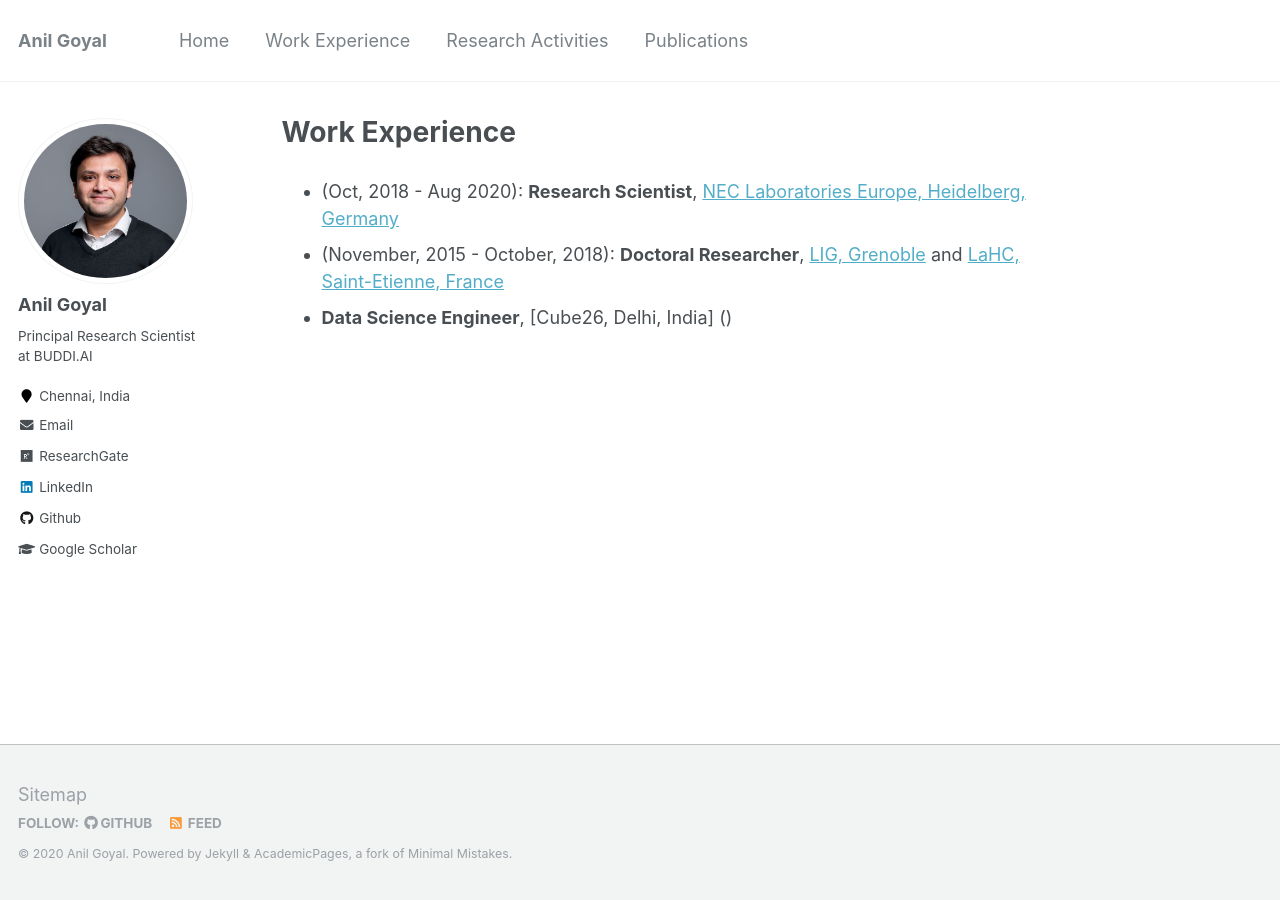
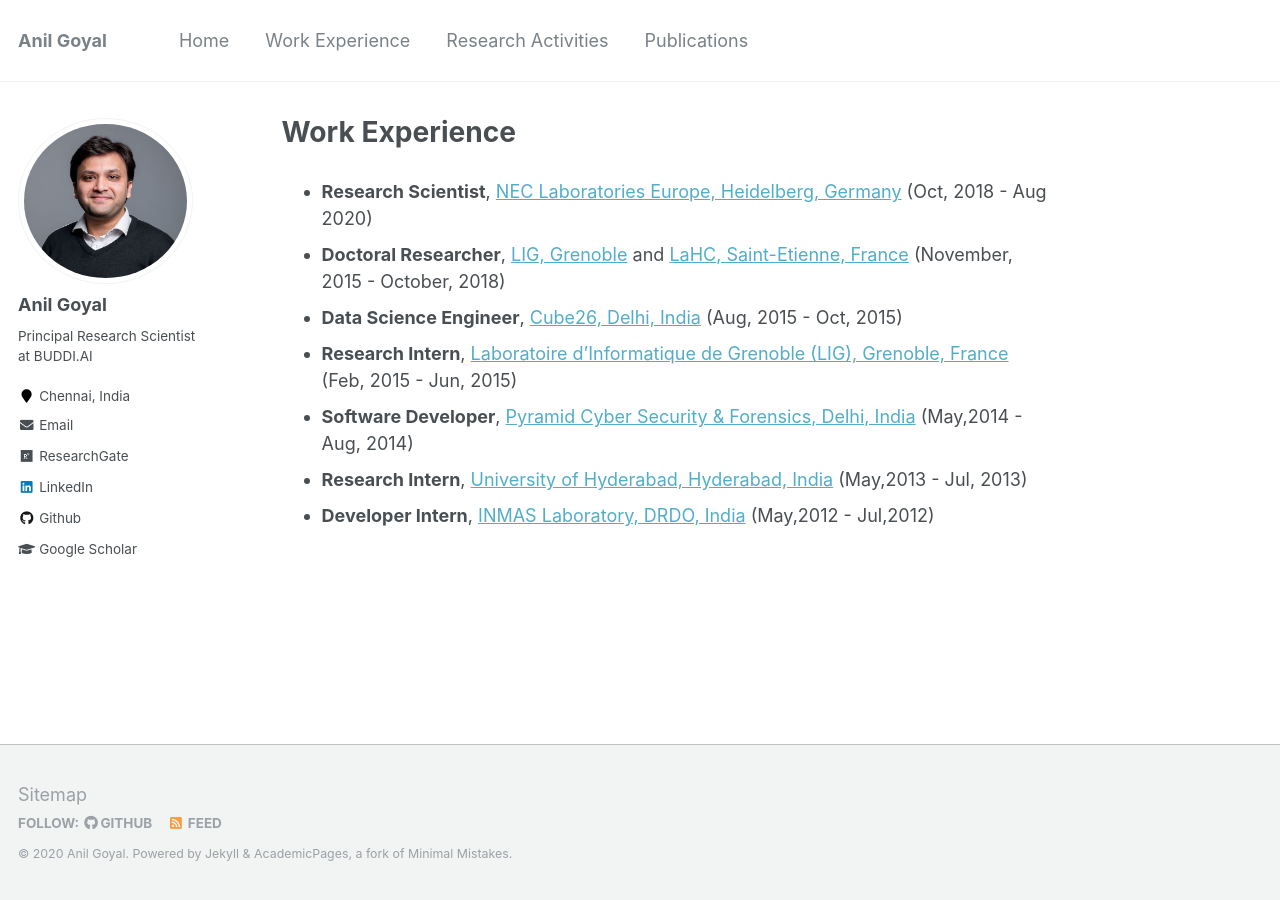
Before and after one commit to goyalanil/goyalanil.github.io, a Jekyll site: the page built from _pages/experience.md, in a window 1280 px wide. Built offline with Jekyll 4.4.1, drawn with Linux system fonts in a browser that asks for light colours.

Commit message:
Update experience.md

```diff
--- a/_pages/experience.md
+++ b/_pages/experience.md
@@ -6,6 +6,10 @@
 ---
 
 
-* (Oct, 2018 - Aug 2020): **Research Scientist**, [NEC Laboratories Europe, Heidelberg, Germany](http://neclab.eu/)
-* (November, 2015 - October, 2018): **Doctoral Researcher**, [LIG, Grenoble](https://www.liglab.fr/) and [LaHC, Saint-Etienne, France](http://laboratoirehubertcurien.fr/)
-* **Data Science Engineer**, [Cube26, Delhi, India] ()
+* **Research Scientist**, [NEC Laboratories Europe, Heidelberg, Germany](http://neclab.eu/)  (Oct, 2018 - Aug 2020)
+* **Doctoral Researcher**, [LIG, Grenoble](https://www.liglab.fr/) and [LaHC, Saint-Etienne, France](http://laboratoirehubertcurien.fr/) (November, 2015 - October, 2018)
+* **Data Science Engineer**, [Cube26, Delhi, India](http://cube26.com/) (Aug, 2015 - Oct, 2015)
+* **Research Intern**, [Laboratoire d'Informatique de Grenoble (LIG), Grenoble, France](https://www.liglab.fr/) (Feb, 2015 - Jun, 2015)
+* **Software Developer**, [Pyramid Cyber Security & Forensics, Delhi, India](http://pyramidcyber.com/) (May,2014 - Aug, 2014)
+* **Research Intern**, [University of Hyderabad, Hyderabad, India](http://www.uohyd.ac.in/) (May,2013 - Jul, 2013)
+* **Developer Intern**, [INMAS Laboratory, DRDO, India](http://www.drdo.gov.in/drdo/labs/INMAS/English/index.jsp?pg=homebody.jsp) (May,2012 - Jul,2012)
```
